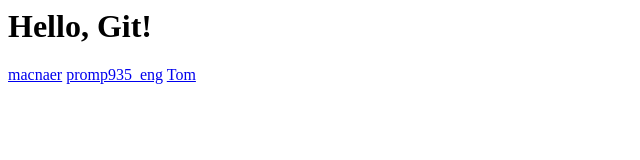
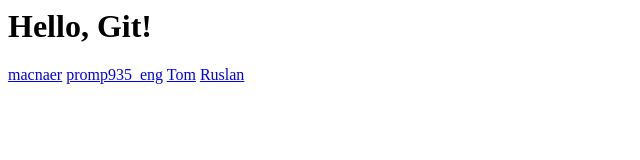
Before and after one commit to macnaer/HMD621-git-demo, a plain HTML site: page index.html in a window 1280 px wide. Shown: the full height of the page, 0-640 px from the left. Drawn offline with Linux system fonts and the light colour scheme.

Commit message:
Add Ruslan to index

```diff
--- a/index.html
+++ b/index.html
@@ -2,3 +2,4 @@
 <a href="userslist.html">macnaer</a>
 <a href="promp935_eng.html">promp935_eng</a>
 <a href="tom.html">Tom</a>
+<a href="ruslan.html">Ruslan</a>
```
